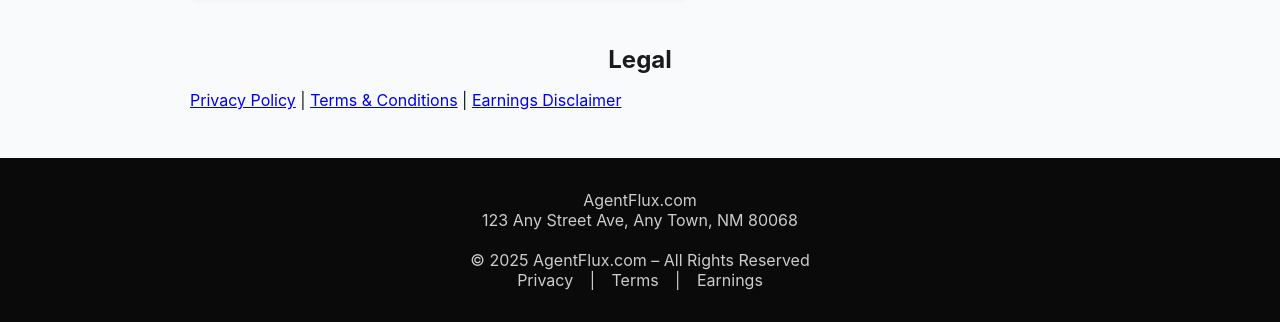
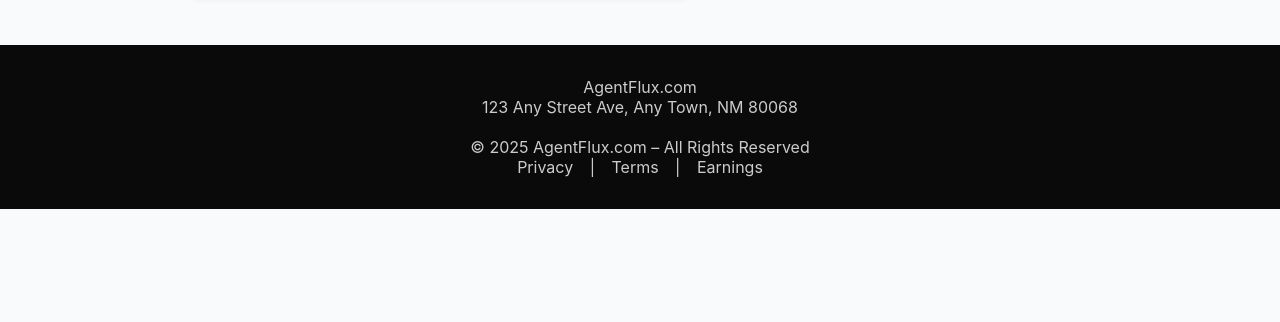
Before and after one commit to theshoppinggenies-png/agentflow, a website: page index.html in a window 1280 px wide. Shown: the part 1436-1758 px from the top of the page. After the commit the page ends 1645 px from the top, so only its background shows below. Drawn offline with Linux system fonts and the light colour scheme.

Commit message:
Update index.html

```diff
--- a/index.html
+++ b/index.html
@@ -265,8 +265,7 @@
 </section>
 
 <section id="legal" class="section">
-  <h2>Legal</h2>
-  <p><a href="privacy.html">Privacy Policy</a> | <a href="terms.html">Terms & Conditions</a> | <a href="earnings.html">Earnings Disclaimer</a></p>
+
 </section>
 
 <footer>
```
